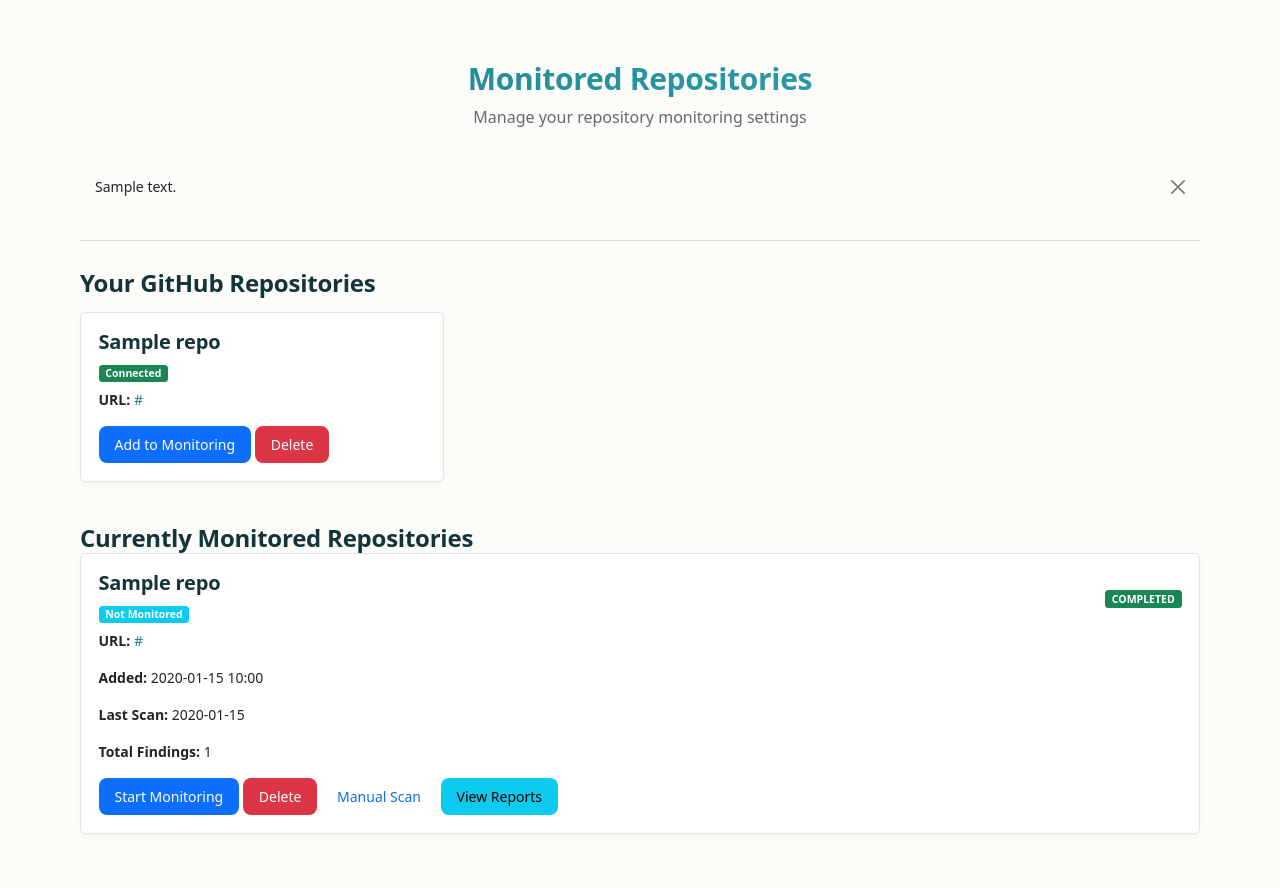
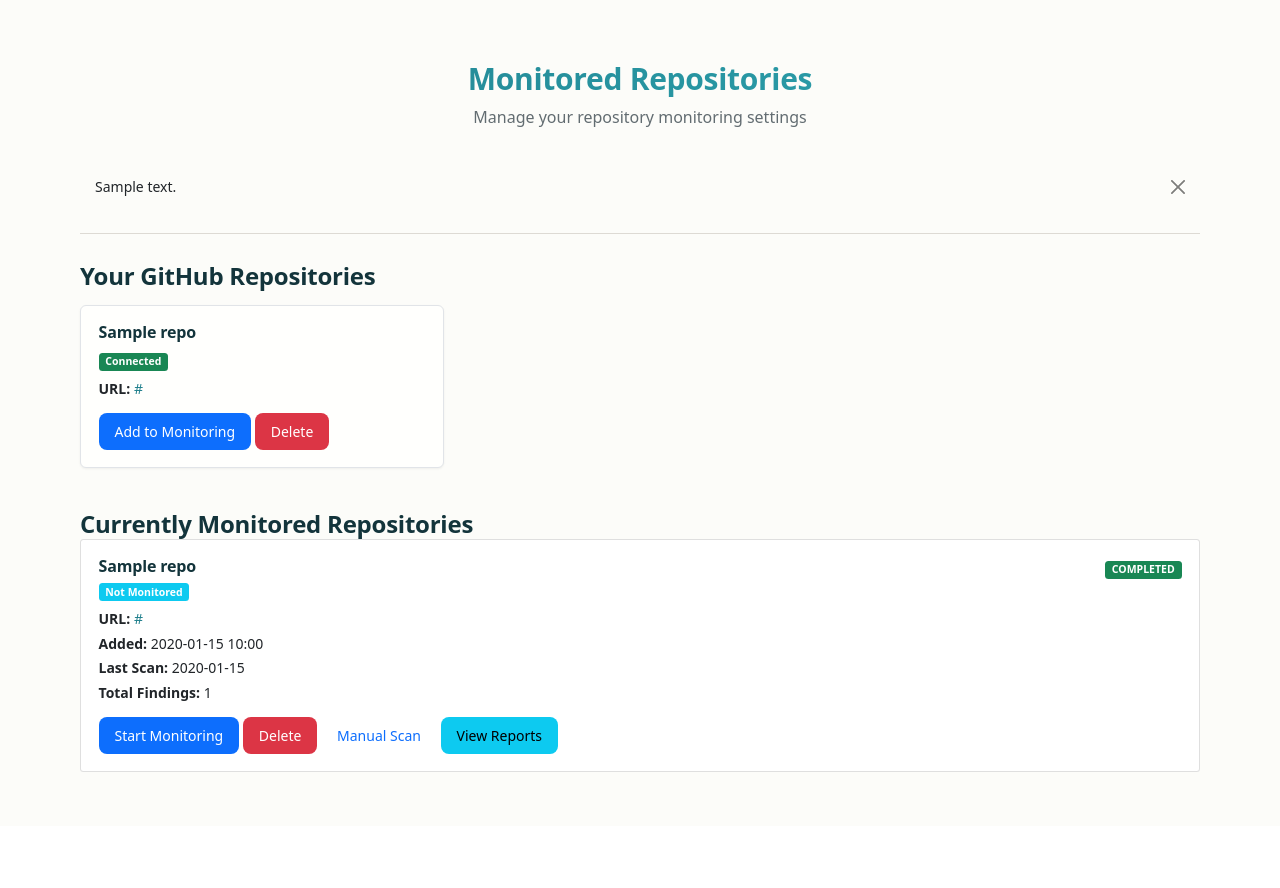
Before and after one commit to thepiratekumarno/gaurdian, a FastAPI app: template templates/repositories.html in a window 1280 px wide. Shown: the part 89-977 px from the top of the page. After the commit the page ends 861 px from the top, so only its background shows below. Run offline with FastAPI, Linux system fonts and the light colour scheme; the template is opened without the code that fills it: most values are stand-ins (such as "Sample title", 1, 10 or a date in 2020); parts of the project's set-up code (start-up, migrations or seed data) failed here and were passed over.

Commit message:
Update repositories.html

```diff
--- a/templates/repositories.html
+++ b/templates/repositories.html
@@ -8,6 +8,21 @@
         <h1>Monitored Repositories</h1>
         <p>Manage your repository monitoring settings</p>
     </div>
+
+    <!-- Notification Area -->
+    {% if request.query_params.get("scan_started") %}
+    <div class="alert alert-info alert-dismissible fade show">
+        Scan started successfully! You'll receive an email when complete.
+        <button type="button" class="btn-close" data-bs-dismiss="alert" aria-label="Close"></button>
+    </div>
+    {% endif %}
+
+    {% if request.query_params.get("error") == "no_token" %}
+    <div class="alert alert-danger alert-dismissible fade show">
+        Failed to start scan: GitHub access token missing
+        <button type="button" class="btn-close" data-bs-dismiss="alert" aria-label="Close"></button>
+    </div>
+    {% endif %}
 
     <!-- Scan notifications -->
     {% if scan_notification %}
@@ -24,7 +39,6 @@
     </div>
     {% endif %}
 
-
     {% if scan_complete %}
     <div class="alert alert-info alert-dismissible fade show">
         Scan completed successfully! No new findings detected.
@@ -39,9 +53,8 @@
     </div>
     {% endif %}
 
-
     {% if github_repos %}
-    <div class="github-repos-section">
+    <div class="github-repos-section mt-4">
         <h2>Your GitHub Repositories</h2>
         <div class="repositories-grid">
             {% for repo in github_repos %}
@@ -49,13 +62,13 @@
                 <div class="card-body">
                     <div class="d-flex justify-content-between align-items-center">
                         <div>
-                            <h3 class="card-title">{{ repo.name }}</h3>
+                            <h5 class="card-title">{{ repo.name }}</h5>
                             <span class="badge bg-success">Connected</span>
                         </div>
                     </div>
 
                     <div class="mt-2">
-                        <p><strong>URL:</strong> <a href="{{ repo.html_url }}" target="_blank">{{ repo.html_url }}</a></p>
+                        <p class="mb-1"><strong>URL:</strong> <a href="{{ repo.html_url }}" target="_blank">{{ repo.html_url }}</a></p>
                     </div>
 
                     <div class="mt-3">
@@ -75,34 +88,34 @@
     {% endif %}
 
     {% if repositories %}
-        <div class="repositories-list">
+    <div class="repositories-list mt-4">
         <h2>Currently Monitored Repositories</h2>
+        <div class="list-group">
             {% for repo in repositories %}
-            <div class="card mb-3">
-                <div class="card-body">
-                    <div class="d-flex justify-content-between align-items-center">
+            <div class="list-group-item">
+                <div class="d-flex w-100 justify-content-between">
                     <div>
-                            <h3 class="card-title">{{ repo.repository_name }}</h3>
+                        <h5 class="mb-1">{{ repo.repository_name }}</h5>
                         <span class="badge bg-{% if repo.is_monitored %}success{% else %}info{% endif %}">
                             {% if repo.is_monitored %}Monitored{% else %}Not Monitored{% endif %}
                         </span>
                     </div>
                     <div>
-                            <span class="badge bg-{{ 'success' if repo.scan_status == 'completed' else 'warning' if repo.scan_status == 'queued' else 'danger' }}">
+                        <span class="badge bg-{{ 'success' if repo.scan_status == 'completed' else 'warning' if repo.scan_status == 'scanning' else 'danger' }}">
                             {{ repo.scan_status|upper }}
                         </span>
                     </div>
                 </div>
 
                 <div class="mt-2">
-                        <p><strong>URL:</strong> <a href="{{ repo.repository_url }}" target="_blank">{{ repo.repository_url }}</a></p>
-                        <p><strong>Added:</strong> {{ repo.added_at.strftime('%Y-%m-%d %H:%M') }}</p>
+                    <p class="mb-1"><strong>URL:</strong> <a href="{{ repo.repository_url }}" target="_blank">{{ repo.repository_url }}</a></p>
+                    <p class="mb-1"><strong>Added:</strong> {{ repo.added_at.strftime('%Y-%m-%d %H:%M') }}</p>
                     {% if repo.last_scan %}
-                        <p><strong>Last Scan:</strong> {{ repo.last_scan.strftime('%Y-%m-%d %H:%M') }}</p>
+                    <p class="mb-1"><strong>Last Scan:</strong> {{ repo.last_scan.strftime('%Y-%m-%d %H:%M') }}</p>
                     {% else %}
-                        <p><strong>Last Scan:</strong> Never</p>
+                    <p class="mb-1"><strong>Last Scan:</strong> Never</p>
                     {% endif %}
-                        <p><strong>Total Findings:</strong> {{ repo.findings_count }}</p>
+                    <p class="mb-1"><strong>Total Findings:</strong> {{ repo.findings_count }}</p>
                 </div>
 
                 <div class="mt-3">
@@ -122,11 +135,11 @@
                     <a href="/reports?repository={{ repo.repository_name }}" class="btn btn-sm btn-info">View Reports</a>
                 </div>
             </div>
-            </div>
             {% endfor %}
         </div>
+    </div>
     {% else %}
-        <div class="alert alert-info">
+    <div class="alert alert-info mt-4">
         <h4>No repositories monitored yet</h4>
         <p>Add repositories to start monitoring for secrets.</p>
     </div>
@@ -165,37 +178,19 @@
     box-shadow: 0 4px 8px rgba(0,0,0,0.1);
 }
 
-.card-body {
-    padding: 1.25rem;
+.list-group-item {
+    margin-bottom: 1rem;
+    border-radius: 6px;
+    transition: all 0.2s;
 }
 
-.status {
-    display: inline-block;
-    padding: 0.25em 0.4em;
-    font-size: 75%;
-    font-weight: 700;
-    line-height: 1;
-    text-align: center;
-    white-space: nowrap;
-    vertical-align: baseline;
-    border-radius: 0.25rem;
+.list-group-item:hover {
+    transform: translateY(-2px);
+    box-shadow: 0 4px 8px rgba(0,0,0,0.1);
 }
 
-.status--success {
-    color: #fff;
-    background-color: #28a745;
-}
-
-.status--info {
-    color: #fff;
-    background-color: #17a2b8;
-}
-
-.repo-actions {
-    margin-top: 1rem;
-    display: flex;
-    gap: 0.5rem;
-    flex-wrap: wrap;
+.card-body, .list-group-item {
+    padding: 1.25rem;
 }
 
 .empty-state {
@@ -204,6 +199,12 @@
     background-color: #f8f9fa;
     border-radius: 6px;
     margin: 2rem 0;
+}
+
+.btn-group {
+    display: flex;
+    gap: 0.5rem;
+    flex-wrap: wrap;
 }
 </style>
 
@@ -297,6 +298,15 @@ document.addEventListener('DOMContentLoaded', function() {
     {% if scan_notification %}
         showToastNotification("{{ scan_notification.message }}", {{ 'true' if scan_notification.type == 'success' else 'false' }});
     {% endif %}
+
+    // Check for query parameter notifications
+    {% if request.query_params.get("scan_started") %}
+        showToastNotification("Scan started successfully! You'll receive an email when complete.", true);
+    {% endif %}
+
+    {% if request.query_params.get("error") == "no_token" %}
+        showToastNotification("Failed to start scan: GitHub access token missing", false);
+    {% endif %}
 });
 </script>
 {% endblock %}
```
Lines whose indentation alone changed are shown as unchanged.
